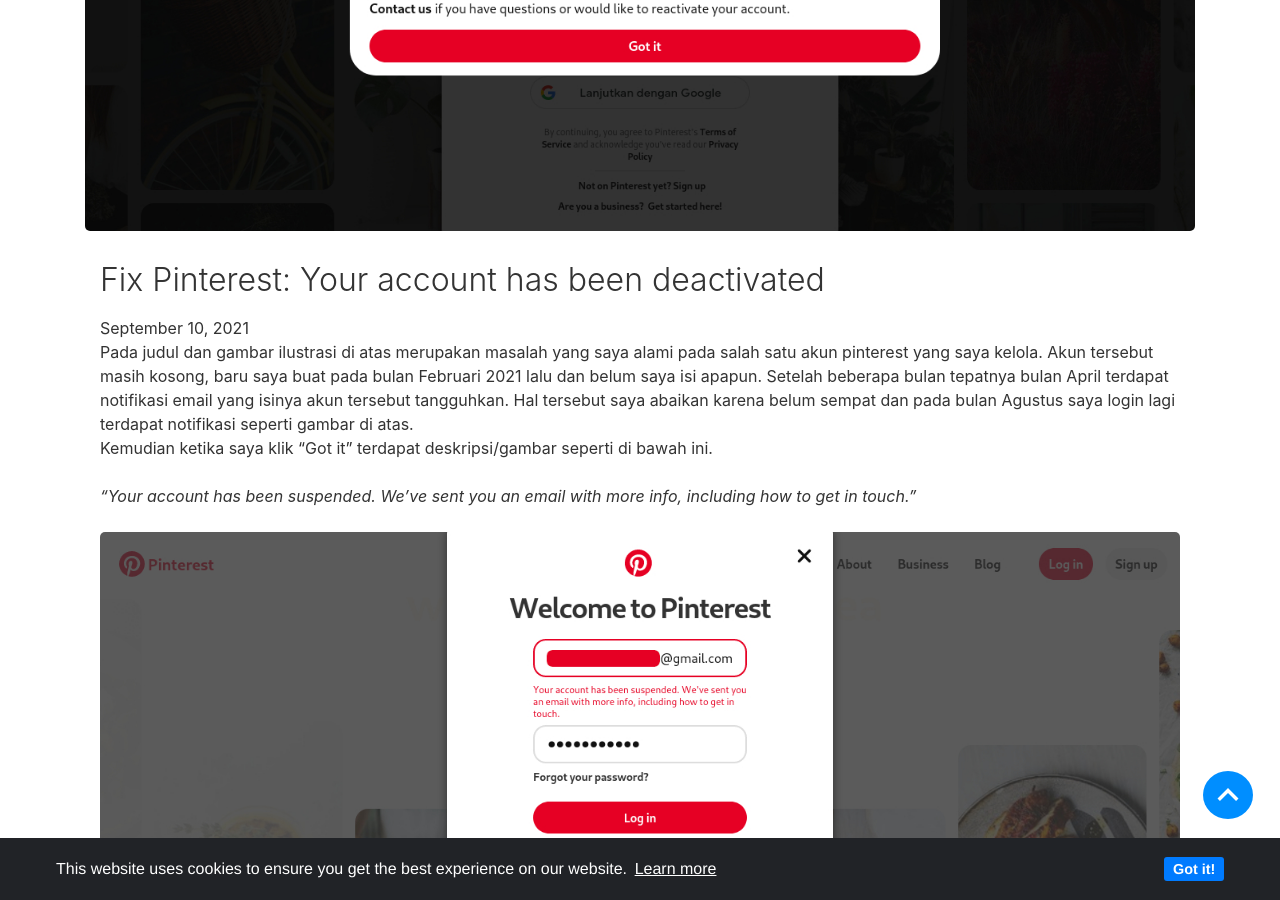
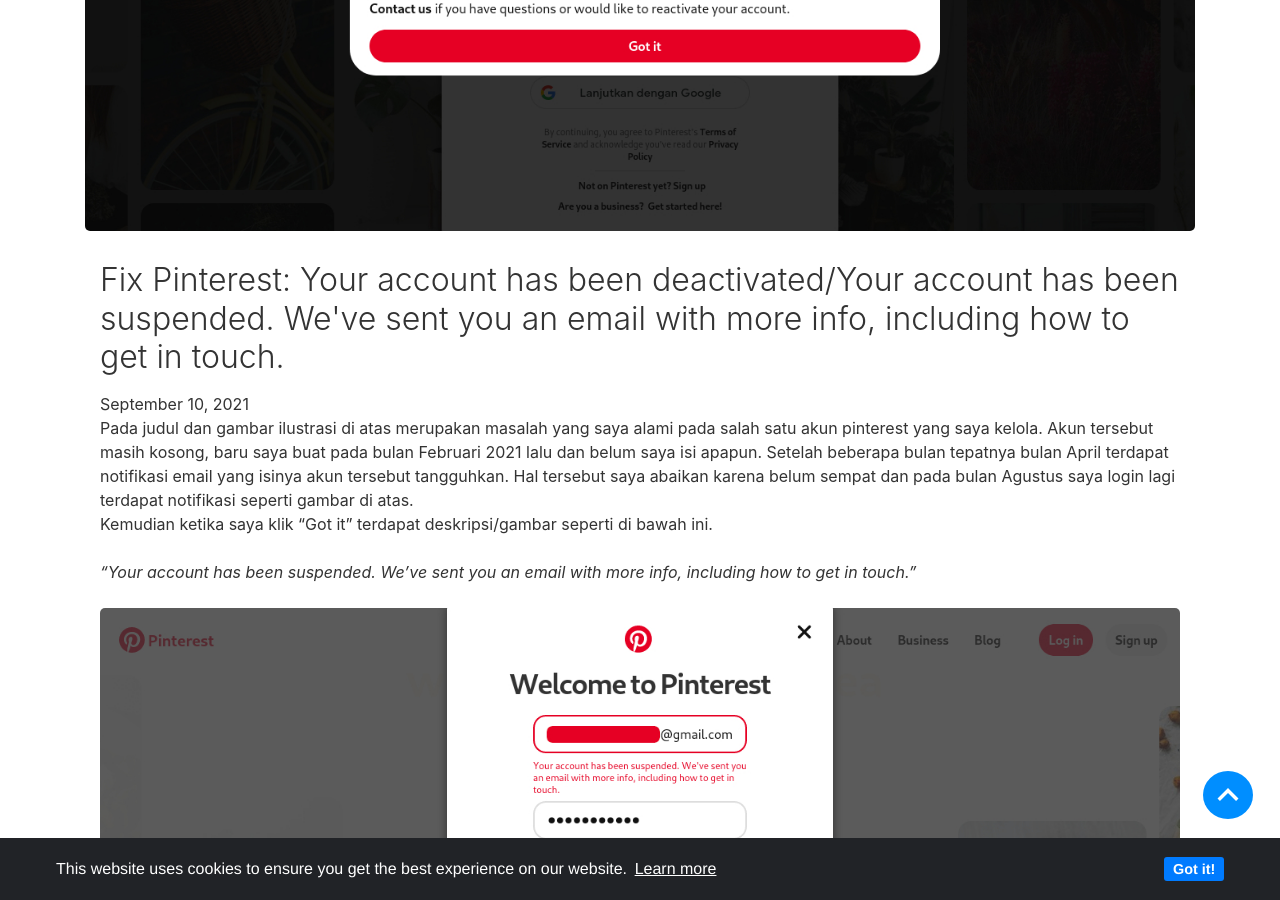
Before and after one commit to mohamadrido/blog, a Jekyll site: the page built from _posts/2021-09-10-pinterest-your-account-has-been-deactivated.md, in a window 1280 px wide and 900 px high, scrolled down 400 px. Built offline with Jekyll 4.4.1, drawn with Linux system fonts in a browser that asks for light colours; nearby versions of some CDN libraries; our own code applies the rules of GitHub Pages for plain Markdown files.

Commit message:
Update 2021-09-10-pinterest-your-account-has-been-deactivated.md

```diff
--- a/_posts/2021-09-10-pinterest-your-account-has-been-deactivated.md
+++ b/_posts/2021-09-10-pinterest-your-account-has-been-deactivated.md
@@ -1,5 +1,5 @@
 ---
-title: "Fix Pinterest: Your account has been deactivated"
+title: "Fix Pinterest: Your account has been deactivated/Your account has been suspended. We've sent you an email with more info, including how to get in touch."
 date: 2021-09-10
 category: [ Internet ]
 tags: [ social ]
```
